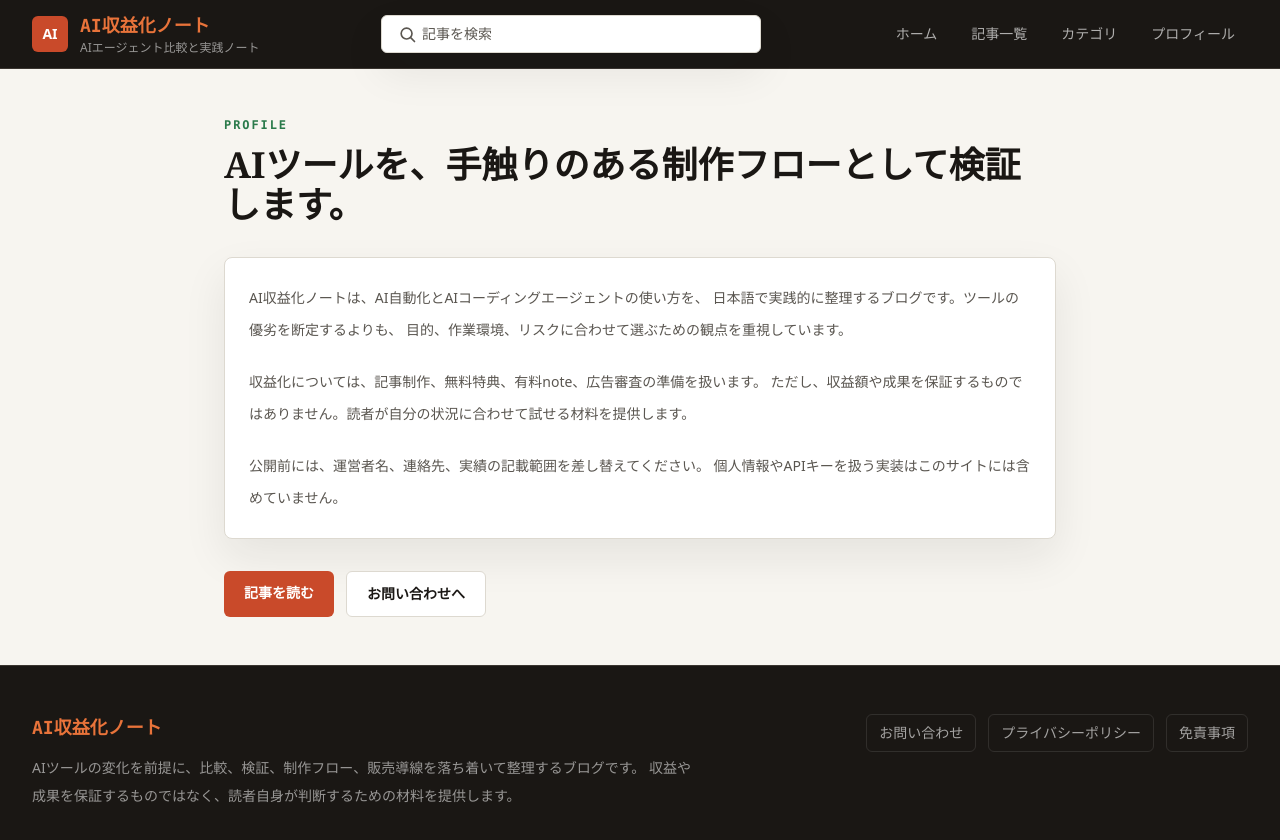
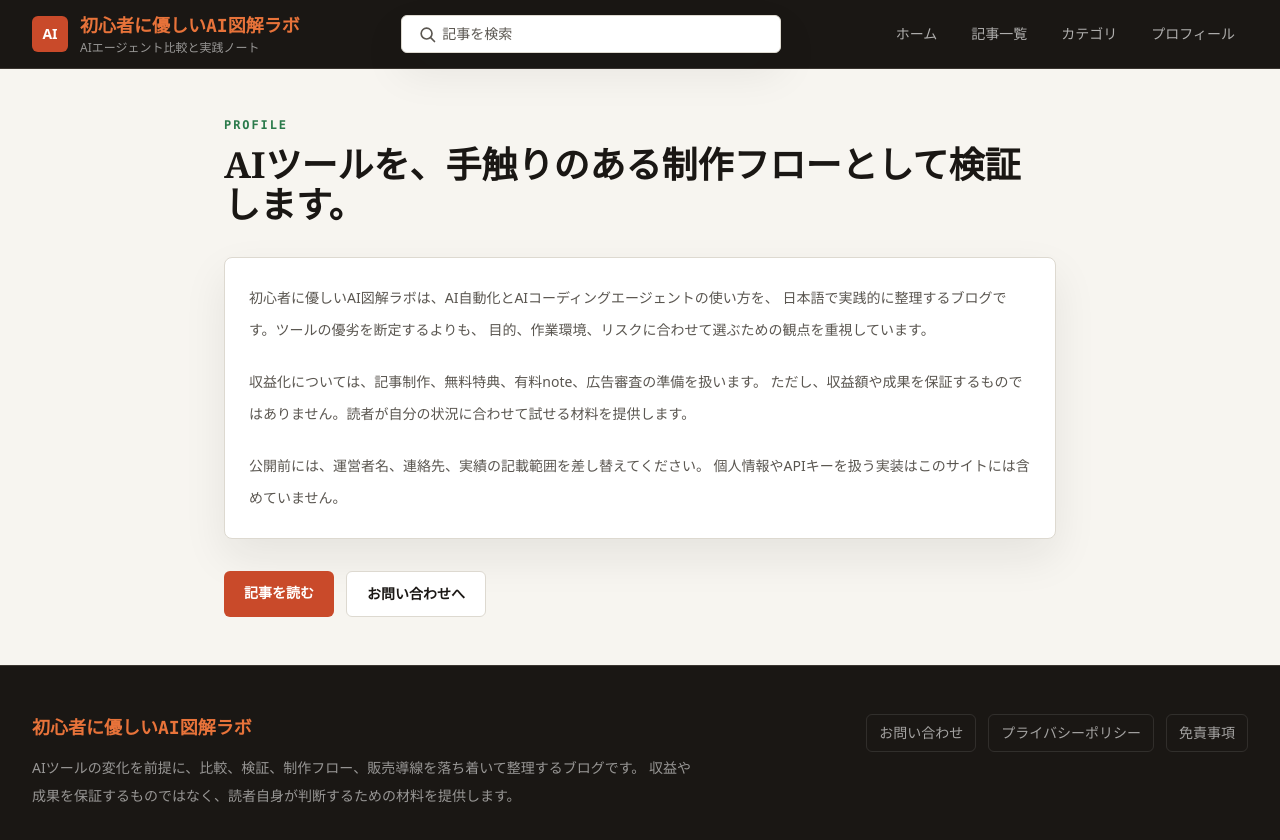
Before and after one commit to yukiponpon1/ai-note-monetize-blog, a Next.js app: page /profile in a window 1280 px wide. Shown: the top 840 px of the page. Built offline with nearby package versions, Linux system fonts and the light colour scheme; no server answers.

Commit message:
Rename site brand

```diff
--- a/app/contact/page.tsx
+++ b/app/contact/page.tsx
@@ -3,11 +3,11 @@ import type { Metadata } from "next";
 export const metadata: Metadata = {
   title: "お問い合わせ",
   description:
-    "AI収益化ノートへのお問い合わせページです。静的サイトのため送信処理は未実装です。",
+    "初心者に優しいAI図解ラボへのお問い合わせページです。静的サイトのため送信処理は未実装です。",
   openGraph: {
     title: "お問い合わせ",
     description:
-      "AI収益化ノートへのお問い合わせページです。静的サイトのため送信処理は未実装です。",
+      "初心者に優しいAI図解ラボへのお問い合わせページです。静的サイトのため送信処理は未実装です。",
   },
 };
 
--- a/app/disclaimer/page.tsx
+++ b/app/disclaimer/page.tsx
@@ -3,11 +3,11 @@ import type { Metadata } from "next";
 export const metadata: Metadata = {
   title: "免責事項",
   description:
-    "AI収益化ノートの免責事項です。AIツールの仕様変更、収益表現、外部リンクについて記載しています。",
+    "初心者に優しいAI図解ラボの免責事項です。AIツールの仕様変更、収益表現、外部リンクについて記載しています。",
   openGraph: {
     title: "免責事項",
     description:
-      "AI収益化ノートの免責事項です。AIツールの仕様変更、収益表現、外部リンクについて記載しています。",
+      "初心者に優しいAI図解ラボの免責事項です。AIツールの仕様変更、収益表現、外部リンクについて記載しています。",
   },
 };
 
--- a/app/layout.tsx
+++ b/app/layout.tsx
@@ -23,7 +23,7 @@ export const metadata: Metadata = {
         url: "/ogp.svg",
         width: 1200,
         height: 630,
-        alt: "AI収益化ノートのOGP画像",
+        alt: "初心者に優しいAI図解ラボのOGP画像",
       },
     ],
   },
--- a/app/privacy/page.tsx
+++ b/app/privacy/page.tsx
@@ -3,11 +3,11 @@ import type { Metadata } from "next";
 export const metadata: Metadata = {
   title: "プライバシーポリシー",
   description:
-    "AI収益化ノートのプライバシーポリシーです。アクセス解析や広告掲載前提の記載を整理しています。",
+    "初心者に優しいAI図解ラボのプライバシーポリシーです。アクセス解析や広告掲載前提の記載を整理しています。",
   openGraph: {
     title: "プライバシーポリシー",
     description:
-      "AI収益化ノートのプライバシーポリシーです。アクセス解析や広告掲載前提の記載を整理しています。",
+      "初心者に優しいAI図解ラボのプライバシーポリシーです。アクセス解析や広告掲載前提の記載を整理しています。",
   },
 };
 
--- a/app/profile/page.tsx
+++ b/app/profile/page.tsx
@@ -4,11 +4,11 @@ import Link from "next/link";
 export const metadata: Metadata = {
   title: "プロフィール",
   description:
-    "AI収益化ノートの運営方針と、AIツール検証ブログとしての考え方を紹介します。",
+    "初心者に優しいAI図解ラボの運営方針と、AIツール検証ブログとしての考え方を紹介します。",
   openGraph: {
     title: "プロフィール",
     description:
-      "AI収益化ノートの運営方針と、AIツール検証ブログとしての考え方を紹介します。",
+      "初心者に優しいAI図解ラボの運営方針と、AIツール検証ブログとしての考え方を紹介します。",
   },
 };
 
@@ -23,7 +23,7 @@ export default function ProfilePage() {
       </h1>
       <div className="mt-8 space-y-5 rounded-lg border border-line bg-surface p-6 text-sm leading-8 text-muted shadow-soft">
         <p>
-          AI収益化ノートは、AI自動化とAIコーディングエージェントの使い方を、
+          初心者に優しいAI図解ラボは、AI自動化とAIコーディングエージェントの使い方を、
           日本語で実践的に整理するブログです。ツールの優劣を断定するよりも、
           目的、作業環境、リスクに合わせて選ぶための観点を重視しています。
         </p>
--- a/content/standalone/ai-automation-monetize-agent-comparison.html
+++ b/content/standalone/ai-automation-monetize-agent-comparison.html
@@ -489,7 +489,7 @@ footer a:hover { color: var(--accent2); }
 <body>
 
 <header class="site-header">
-  <span class="logo">AI-AUTOMATION.JP</span>
+  <span class="logo">初心者に優しいAI図解ラボ</span>
   <span class="badge">副業実践ガイド</span>
 </header>
 
@@ -837,7 +837,7 @@ footer a:hover { color: var(--accent2); }
 </main>
 
 <footer>
-  <p>AI-AUTOMATION.JP / AI収益化ノート</p>
+  <p>初心者に優しいAI図解ラボ</p>
   <p>本記事はAI自動化と副業化の考え方を整理する一般情報です。収益や成果を保証するものではありません。</p>
 </footer>
 
--- a/lib/site.ts
+++ b/lib/site.ts
@@ -1,7 +1,7 @@
 export const siteConfig = {
-  name: "AI収益化ノート",
+  name: "初心者に優しいAI図解ラボ",
   description:
-    "AI自動化とAIコーディングエージェントを、無理のない副業導線として学ぶ日本語ブログです。",
+    "AI自動化とAIコーディングエージェントを、初心者にも分かりやすい図解と比較で学べる日本語ブログです。",
   url:
     process.env.NEXT_PUBLIC_SITE_URL ??
     "https://ai-note-monetize-blog.vercel.app",
```
Also changed, not shown: 1 other file (tests, documents, lock files or other folders).
